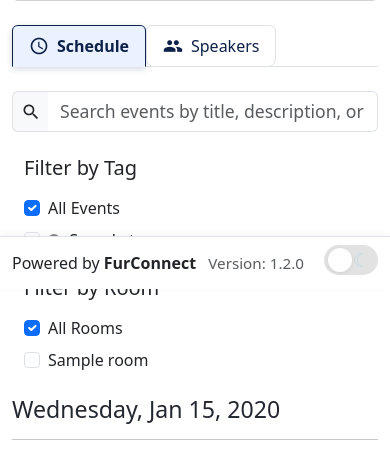
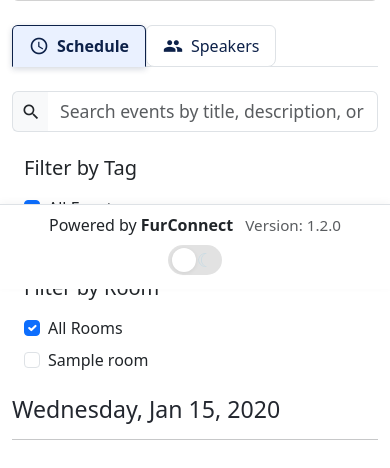
Before and after one commit to FurConnect/FurConnect, a Django app: page /convention/1/ in a window 390 px wide. Shown: the part 555-1023 px from the top of the page. Run offline with Django 5.2, Linux system fonts and the light colour scheme; tables that the repository leaves empty hold one stand-in row (values such as "Sample post"); grey boxes marked "Sample" are stand-in pictures; some libraries are stand-ins or nearby versions.

Commit message:
Refactor sticky footer styles for improved responsiveness and iOS compatibility

```diff
--- a/templates/base.html
+++ b/templates/base.html
@@ -301,16 +301,25 @@
             position: fixed;
             left: 0;
             bottom: 0;
-            width: 100vw;
+            width: 100%;
             background: var(--bs-body-bg, #fff);
             color: var(--bs-body-color, #222);
             border-top: 1px solid var(--bs-border-color, #eee);
             z-index: 1050;
             box-shadow: 0 -2px 8px rgba(0,0,0,0.04);
             font-size: 1rem;
+            padding-bottom: env(safe-area-inset-bottom, 0); /* for iOS notch */
         }
         #sticky-footer .container {
-            max-width: 100vw;
+            max-width: 100%;
+            flex-wrap: wrap;
+        }
+        @media (max-width: 576px) {
+            #sticky-footer .container {
+                flex-direction: column;
+                align-items: flex-start;
+                gap: 0.5rem;
+            }
         }
         .theme-switch {
             display: inline-flex;
```
